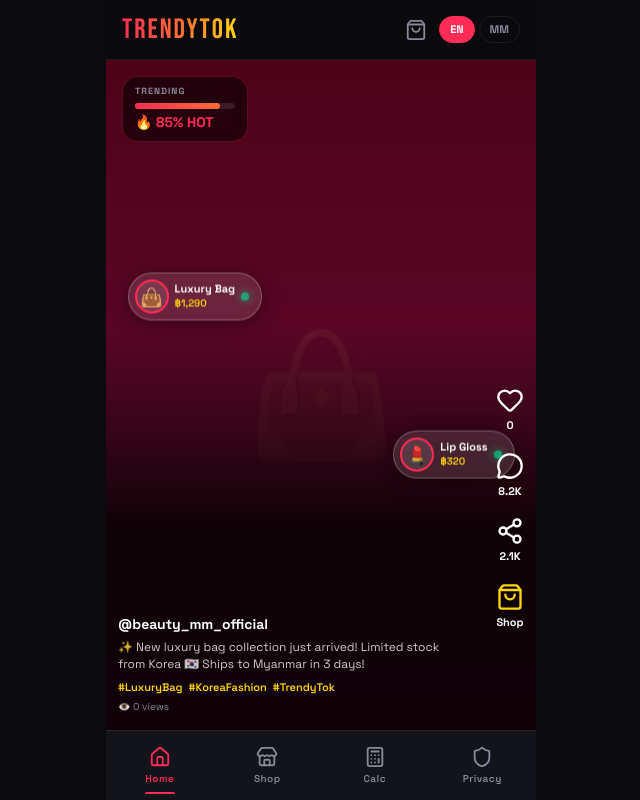
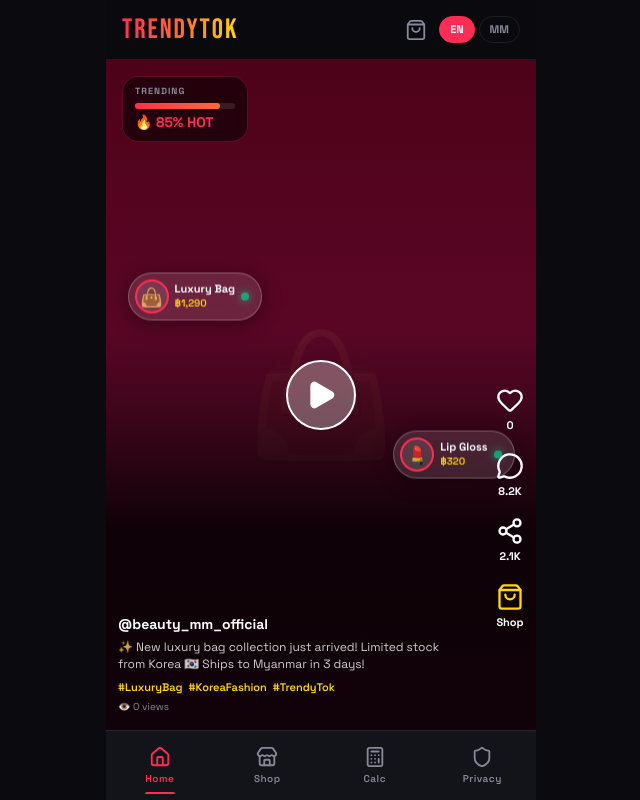
Before and after one commit to kweepaing0x/TrendyTokv1, a Next.js app in the folder trendytok/: page / in a window 1280 px wide. Shown: the whole page, without its empty margins (319-959 px from the left). Built offline with nearby package versions, Linux system fonts and the light colour scheme; no server answers; the database is empty.

Commit message:
Add files via upload

```diff
--- a/trendytok/app/page.tsx
+++ b/trendytok/app/page.tsx
@@ -1,6 +1,6 @@
 "use client";
-import { useState, useEffect } from "react";
-import { Heart, MessageCircle, Share2, ShoppingBag } from "lucide-react";
+import { useState, useEffect, useRef } from "react";
+import { Heart, MessageCircle, Share2, ShoppingBag, Play, Pause } from "lucide-react";
 import Link from "next/link";
 import { useRouter } from "next/navigation";
 import TrendingMeter from "@/components/ui/TrendingMeter";
@@ -14,6 +14,8 @@
   const router = useRouter();
   const [videoData, setVideoData] = useState<Record<string, any>>({});
   const [likedVideos, setLikedVideos] = useState<Set<string>>(new Set());
+  const [playingVideoId, setPlayingVideoId] = useState<string | null>(null);
+  const videoRefs = useRef<Record<string, HTMLVideoElement>>({});
 
   // Fetch real video data from Supabase
   useEffect(() => {
@@ -28,6 +30,10 @@
       }
     };
     fetchVideos();
+
+    // Optional: Refresh every 30 seconds
+    const interval = setInterval(fetchVideos, 30000);
+    return () => clearInterval(interval);
   }, []);
 
   const handleLike = async (videoId: string) => {
@@ -35,28 +41,56 @@
 
     if (isLiked) {
       setLikedVideos(prev => new Set([...prev].filter(id => id !== videoId)));
-      // Decrease likes in DB
       await supabase.from("videos").update({ likes: (videoData[videoId]?.likes || 0) - 1 }).eq("id", videoId);
     } else {
       setLikedVideos(prev => new Set([...prev, videoId]));
-      // Increase likes in DB
       await supabase.from("videos").update({ likes: (videoData[videoId]?.likes || 0) + 1 }).eq("id", videoId);
     }
   };
 
   const handleView = async (videoId: string) => {
-    // Increment views
     const currentViews = videoData[videoId]?.views || 0;
     await supabase.from("videos").update({ views: currentViews + 1 }).eq("id", videoId);
   };
 
+  const handlePlayPause = (videoId: string) => {
+    const video = videoRefs.current[videoId];
+    if (!video) return;
+
+    if (playingVideoId === videoId && !video.paused) {
+      // Pause current video
+      video.pause();
+      setPlayingVideoId(null);
+    } else {
+      // Pause all other videos
+      Object.keys(videoRefs.current).forEach(id => {
+        if (id !== videoId) {
+          videoRefs.current[id].pause();
+        }
+      });
+      // Play this video
+      video.play();
+      setPlayingVideoId(videoId);
+    }
+  };
+
+  const generateVideoUrl = (videoPath: string) => {
+    if (!videoPath) return null;
+    // If it's already a full URL, return it
+    if (videoPath.startsWith('http')) return videoPath;
+    // Otherwise, construct from Supabase storage
+    return `${process.env.NEXT_PUBLIC_SUPABASE_URL}/storage/v1/object/public/${videoPath}`;
+  };
+
   return (
-    <div className="snap-feed" onScroll={() => {}}>
+    <div className="snap-feed">
       {VIDEOS.map((video) => {
         const dbVideo = videoData[video.id];
         const likes = dbVideo?.likes || 0;
         const views = dbVideo?.views || 0;
         const isLiked = likedVideos.has(video.id);
+        const isPlaying = playingVideoId === video.id;
+        const videoUrl = generateVideoUrl(dbVideo?.video_url);
 
         return (
           <div
@@ -65,26 +99,92 @@
             style={{ position: "relative", overflow: "hidden" }}
             onMouseEnter={() => handleView(video.id)}
           >
-            <div className={"bg-gradient-to-b " + video.bgColor} style={{
-              position: "absolute", inset: 0, display: "flex", alignItems: "center", justifyContent: "center",
-            }}>
-              <span style={{ fontSize: 120, opacity: 0.08 }}>{video.bgEmoji}</span>
-            </div>
+            {/* VIDEO PLAYER */}
+            {videoUrl ? (
+              <video
+                ref={(el) => {
+                  if (el) videoRefs.current[video.id] = el;
+                }}
+                style={{
+                  position: "absolute",
+                  inset: 0,
+                  width: "100%",
+                  height: "100%",
+                  objectFit: "cover",
+                  zIndex: 1,
+                }}
+                loop
+                muted
+                playsInline
+              >
+                <source src={videoUrl} type="video/mp4" />
+                Your browser does not support the video tag.
+              </video>
+            ) : (
+              // FALLBACK: Gradient background if no video
+              <div className={"bg-gradient-to-b " + video.bgColor} style={{
+                position: "absolute", inset: 0, display: "flex", alignItems: "center", justifyContent: "center", zIndex: 1,
+              }}>
+                <span style={{ fontSize: 120, opacity: 0.08 }}>{video.bgEmoji}</span>
+              </div>
+            )}
+
+            {/* DARK OVERLAY */}
             <div style={{
               position: "absolute", inset: 0,
               background: "linear-gradient(to top,rgba(0,0,0,0.88) 30%,rgba(0,0,0,0.1) 60%,transparent 100%)",
+              zIndex: 2,
             }} />
+
+            {/* PLAY/PAUSE BUTTON (CENTER) */}
+            <button
+              onClick={() => handlePlayPause(video.id)}
+              style={{
+                position: "absolute",
+                top: "50%",
+                left: "50%",
+                transform: "translate(-50%, -50%)",
+                zIndex: 5,
+                width: 70,
+                height: 70,
+                borderRadius: "50%",
+                background: "rgba(255,255,255,0.3)",
+                border: "2px solid #fff",
+                display: "flex",
+                alignItems: "center",
+                justifyContent: "center",
+                cursor: "pointer",
+                backdropFilter: "blur(10px)",
+                transition: "all 0.3s",
+              }}
+              onMouseEnter={(e) => {
+                e.currentTarget.style.background = "rgba(255,45,85,0.6)";
+              }}
+              onMouseLeave={(e) => {
+                e.currentTarget.style.background = "rgba(255,255,255,0.3)";
+              }}
+            >
+              {isPlaying ? (
+                <Pause size={32} color="#fff" fill="#fff" />
+              ) : (
+                <Play size={32} color="#fff" fill="#fff" />
+              )}
+            </button>
+
             <TrendingMeter pct={video.trendingPct} label={video.trendingLabel} />
+
             {video.products[0] && (
               <div onClick={() => router.push(`/products#${video.products[0].name.replace(/\s+/g, '-')}`)}>
-                <ProductTag name={video.products[0].name} price={video.products[0].price} emoji={video.products[0].emoji} style={{ top: "32%", left: "5%" }} />
+                <ProductTag name={video.products[0].name} price={video.products[0].price} emoji={video.products[0].emoji} style={{ top: "32%", left: "5%", zIndex: 4 }} />
               </div>
             )}
             {video.products[1] && (
               <div onClick={() => router.push(`/products#${video.products[1].name.replace(/\s+/g, '-')}`)}>
-                <ProductTag name={video.products[1].name} price={video.products[1].price} emoji={video.products[1].emoji} style={{ top: "56%", right: "5%" }} delay />
+                <ProductTag name={video.products[1].name} price={video.products[1].price} emoji={video.products[1].emoji} style={{ top: "56%", right: "5%", zIndex: 4 }} delay />
               </div>
             )}
+
+            {/* RIGHT SIDE ACTIONS */}
             <div style={{ position: "absolute", right: 12, bottom: 100, zIndex: 10, display: "flex", flexDirection: "column", gap: 18, alignItems: "center" }}>
               <div style={{ display: "flex", flexDirection: "column", alignItems: "center", gap: 3, cursor: "pointer" }} onClick={() => handleLike(video.id)}>
                 <div style={{ color: isLiked ? "#FF2D55" : "#fff" }}>
@@ -105,6 +205,8 @@
                 <span style={{ fontSize: 11, fontWeight: 700, color: "#fff" }}>{t("Shop","ဝယ်")}</span>
               </Link>
             </div>
+
+            {/* SELLER INFO */}
             <div style={{ position: "absolute", left: 12, bottom: 16, right: 70, zIndex: 10 }}>
               <div style={{ fontSize: 14, fontWeight: 700, color: "#fff", marginBottom: 4 }}>{video.seller}</div>
               <div style={{ fontSize: 12, color: "rgba(255,255,255,0.8)", lineHeight: 1.4 }}>{t(video.description.en, video.description.my)}</div>
@@ -119,3 +221,4 @@
     </div>
   );
 }
+export const dynamic = 'force-dynamic';
```
